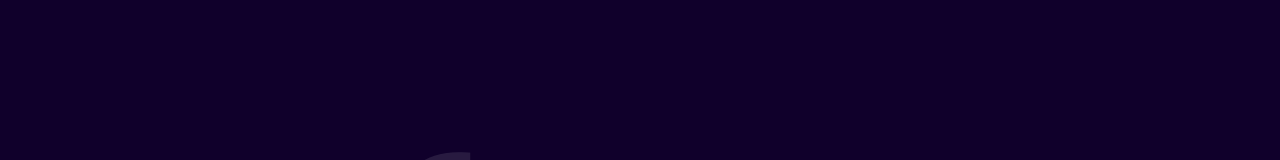
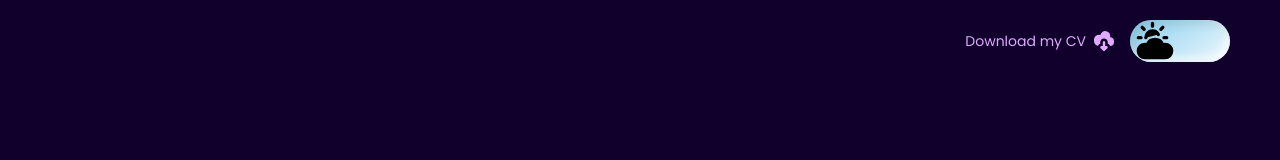
Before and after one commit to ValentinaForeroConde/my-portfolio, a Next.js app: page / in a window 1280 px wide. Shown: the top 160 px of the page. Built offline with nearby package versions, Linux system fonts and the light colour scheme.

Commit message:
chore: add them toggle

```diff
--- a/components/Button/Button.module.scss
+++ b/components/Button/Button.module.scss
@@ -1,5 +1,5 @@
 .aquaButton {
-  background: linear-gradient(145deg, #b4a0ff, #a2d9ff);
+  background: linear-gradient(145deg, #e0aaff, #c77dff);
   border-radius: 50px;
   padding: 10px 30px;
   color: #1a1a1a;
@@ -16,7 +16,7 @@
     transform: scale(1.05);
     box-shadow: 3px 3px 10px rgba(0, 0, 0, 0.15),
       inset 3px 3px 8px rgba(255, 255, 255, 0.15);
-    background: linear-gradient(145deg, #a2d9ff, #b4a0ff);
+    background: linear-gradient(145deg, #c77dff, #e0aaff);
   }
 
   &:active {
--- /dev/null
+++ b/components/ThemeToggle/ThemeToggle.module.scss
@@ -0,0 +1,55 @@
+$light-color: #e0e0e0;
+$dark-color: #2c2c54;
+
+.toggleWrapper {
+  display: flex;
+  justify-content: center;
+  align-items: center;
+  cursor: pointer;
+}
+
+.toggle {
+  width: 100px;
+  height: 42px;
+  border-radius: 25px;
+  padding: 5px;
+  background: linear-gradient(145deg, #87ceeb, #f0f8ff);
+  box-shadow: inset 4px 4px 10px rgba(0, 0, 0, 0.1),
+    inset -4px -4px 10px rgba(255, 255, 255, 0.7);
+  transition: all 0.3s ease;
+  display: flex;
+  align-items: center;
+  position: relative;
+
+  &.dark {
+    background: linear-gradient(145deg, $dark-color, #4b4b7c);
+  }
+}
+
+.icon {
+  width: 40px;
+  height: 40px;
+  border-radius: 50%;
+  transition: transform 0.3s ease;
+  position: absolute;
+}
+
+.sunIcon {
+  width: 100%;
+  height: 100%;
+  left: 5px;
+}
+
+.moonIcon {
+  width: 100%;
+  height: 100%;
+  right: 5px;
+}
+
+.light .icon {
+  transform: translateX(0);
+}
+
+.dark .icon {
+  transform: translateX(50px);
+}
--- /dev/null
+++ b/components/ThemeToggle/ThemeToggle.tsx
@@ -0,0 +1,83 @@
+import React, { useState, useEffect } from "react";
+import styles from "./ThemeToggle.module.scss";
+
+const ThemeToggle: React.FC = () => {
+  const [isDarkMode, setIsDarkMode] = useState(false);
+
+  useEffect(() => {
+    const currentTheme = localStorage.getItem("theme");
+    if (currentTheme === "dark") {
+      setIsDarkMode(true);
+      document.body.classList.add("dark-mode");
+    } else {
+      setIsDarkMode(false);
+      document.body.classList.remove("dark-mode");
+    }
+  }, []);
+
+  const toggleTheme = () => {
+    if (isDarkMode) {
+      setIsDarkMode(false);
+      document.body.classList.remove("dark-mode");
+      localStorage.setItem("theme", "light");
+    } else {
+      setIsDarkMode(true);
+      document.body.classList.add("dark-mode");
+      localStorage.setItem("theme", "dark");
+    }
+  };
+
+  return (
+    <div className={styles.toggleWrapper} onClick={toggleTheme}>
+      <div
+        className={`${styles.toggle} ${
+          isDarkMode ? styles.dark : styles.light
+        }`}
+      >
+        <div className={styles.icon}>
+          {isDarkMode ? (
+            <svg
+              className={styles.moonIcon}
+              viewBox="0 0 28.219 28.219"
+              xmlns="http://www.w3.org/2000/svg"
+            >
+              <g>
+                <g>
+                  <path
+                    d="M18.08,13.773c-2.167-3.753-2.012-8.2,0.005-11.703c-1.992-0.003-4.011,0.491-5.861,1.56
+                    C8.238,5.933,6.13,10.221,6.402,14.523c0.945,0.031,1.839,0.367,2.559,0.969c0.681-0.379,1.435-0.574,2.221-0.574
+                    c2.093,0,3.903,1.409,4.468,3.379c1.476,0.455,2.517,1.813,2.517,3.414c0,1.672-1.157,3.07-2.71,3.467
+                    c2.785,0.641,5.809,0.281,8.48-1.26c1.85-1.068,3.287-2.569,4.281-4.297C24.176,19.614,20.247,17.525,18.08,13.773z"
+                  />
+                  <path
+                    d="M17.186,21.709c0-1.357-1.041-2.459-2.364-2.582c-0.229-1.818-1.762-3.229-3.64-3.229c-0.898,0-1.708,0.331-2.348,0.862
+                    c-0.601-0.768-1.526-1.271-2.576-1.271c-1.569,0-2.875,1.101-3.202,2.57C1.35,18.178,0,19.584,0,21.321
+                    c0,1.812,1.47,3.281,3.283,3.281c0.385,0,0.751-0.078,1.094-0.2c0.598,0.82,1.559,1.359,2.651,1.359
+                    c0.668,0,1.288-0.202,1.807-0.545c0.592,0.574,1.396,0.932,2.287,0.932c1.311,0,2.433-0.775,2.959-1.887
+                    c0.161,0.031,0.326,0.052,0.497,0.052C16.018,24.314,17.186,23.147,17.186,21.709z"
+                  />
+                </g>
+              </g>
+            </svg>
+          ) : (
+            <svg
+              className={styles.sunIcon}
+              viewBox="0 0 24 24"
+              xmlns="http://www.w3.org/2000/svg"
+            >
+              <path
+                d="M10.5 1.5V3.1M3.6 10H2M5.4512 4.95137L4.31982 3.82M15.5498 4.95137L16.6812 3.82M19 10H17.4M6.50007 10.0001C6.50007 7.79093 8.29093 6.00007 10.5001 6.00007C12.0061 6.00007 13.3177 6.83235 14.0001 8.06206M6 22C3.79086 22 2 20.2091 2 18C2 15.7909 3.79086 14 6 14C6.46419 14 6.90991 14.0791 7.32442 14.2245C8.04061 12.3396 9.86387 11 12 11C14.1361 11 15.9594 12.3396 16.6756 14.2245C17.0901 14.0791 17.5358 14 18 14C20.2091 14 22 15.7909 22 18C22 20.2091 20.2091 22 18 22C13.3597 22 9.87921 22 6 22Z"
+                stroke="#000000"
+                stroke-width="2"
+                stroke-linecap="round"
+                stroke-linejoin="round"
+              />
+            </svg>
+          )}
+        </div>
+      </div>
+    </div>
+  );
+};
+
+export default ThemeToggle;
--- a/pages/index.tsx
+++ b/pages/index.tsx
@@ -3,6 +3,7 @@
 import ExperienceSection from "components/ExperienceSection/ExperienceSection";
 import ProjectsSection from "components/ProjectSection/ProjectSection";
 import SocialMedia from "components/SocialMedia/SocialMedia";
+import ThemeToggle from "components/ThemeToggle/ThemeToggle";
 import { projects } from "utils/Projectsinfo";
 import { experience } from "utils/ExperienceInfo";
 
@@ -23,6 +24,24 @@
       </Head>
 
       <div className={styles.container}>
+        <div className={styles.header}>
+          <div className={styles.download}>
+            <span>Download my CV</span>
+            <svg
+              className={styles.svg}
+              fill="#000000"
+              width="800px"
+              height="800px"
+              viewBox="0 0 32 32"
+              version="1.1"
+              xmlns="http://www.w3.org/2000/svg"
+            >
+              <title>download-cloud</title>
+              <path d="M0 16q0 2.912 1.824 5.088t4.576 2.752q0.032 0 0.032-0.032v-0.064t0.032-0.032q0.544-1.344 1.344-2.176t2.208-1.184v-2.336q0-2.496 1.728-4.256t4.256-1.76 4.256 1.76 1.76 4.256v2.336q1.376 0.384 2.176 1.216t1.344 2.144l0.096 0.288h0.384q2.464 0 4.224-1.76t1.76-4.224v-2.016q0-2.464-1.76-4.224t-4.224-1.76q-0.096 0-0.32 0.032 0.32-1.152 0.32-2.048 0-3.296-2.368-5.632t-5.632-2.368q-2.88 0-5.056 1.824t-2.784 4.544q-1.152-0.352-2.176-0.352-3.296 0-5.664 2.336t-2.336 5.664v1.984zM10.016 25.824q-0.096 0.928 0.576 1.6l4 4q0.576 0.576 1.408 0.576t1.408-0.576l4-4q0.672-0.672 0.608-1.6-0.064-0.32-0.16-0.576-0.224-0.576-0.736-0.896t-1.12-0.352h-1.984v-5.984q0-0.832-0.608-1.408t-1.408-0.608-1.408 0.608-0.576 1.408v5.984h-2.016q-0.608 0-1.12 0.352t-0.736 0.896q-0.096 0.288-0.128 0.576z"></path>
+            </svg>
+          </div>
+          <ThemeToggle />
+        </div>
         <PersonalInfo />
         <h1 className={styles.sectionTitle}>EXPERIENCE</h1>
         <ExperienceSection workExperience={experience} />
--- a/styles/Home.module.scss
+++ b/styles/Home.module.scss
@@ -9,3 +9,32 @@
   margin: auto;
   padding: 10px 0;
 }
+
+.header {
+  display: flex;
+  justify-content: end;
+  gap: 1rem;
+}
+
+.download {
+  font-size: 14px;
+  color: #e0aaff;
+  display: flex;
+  flex-direction: row;
+  align-items: center;
+  justify-content: center;
+  gap: 8px;
+  cursor: pointer;
+
+  &:hover {
+    text-decoration: underline;
+  }
+}
+
+.svg {
+  height: 20px;
+  width: 20px;
+  path {
+    fill: #e0aaff;
+  }
+}
--- a/styles/global.css
+++ b/styles/global.css
@@ -4,7 +4,25 @@
   margin: 0;
   font-family: "Poppins", -apple-system, BlinkMacSystemFont, Segoe UI, Roboto,
     Oxygen, Ubuntu, Cantarell, Fira Sans, Droid Sans, Helvetica Neue, sans-serif;
+  background-color: #ffffff;
+  color: #000000;
+  transition: background-color 0.3s ease, color 0.3s ease;
+  &.dark-mode {
+    background-color: #2c2c54;
+    color: #ffffff;
+  }
 }
+
+/* body {
+  background-color: #ffffff;
+  color: #000000;
+  transition: background-color 0.3s ease, color 0.3s ease;
+
+  &.dark-mode {
+    background-color: #2c2c54;
+    color: #ffffff;
+  }
+} */
 
 a {
   color: inherit;
```
